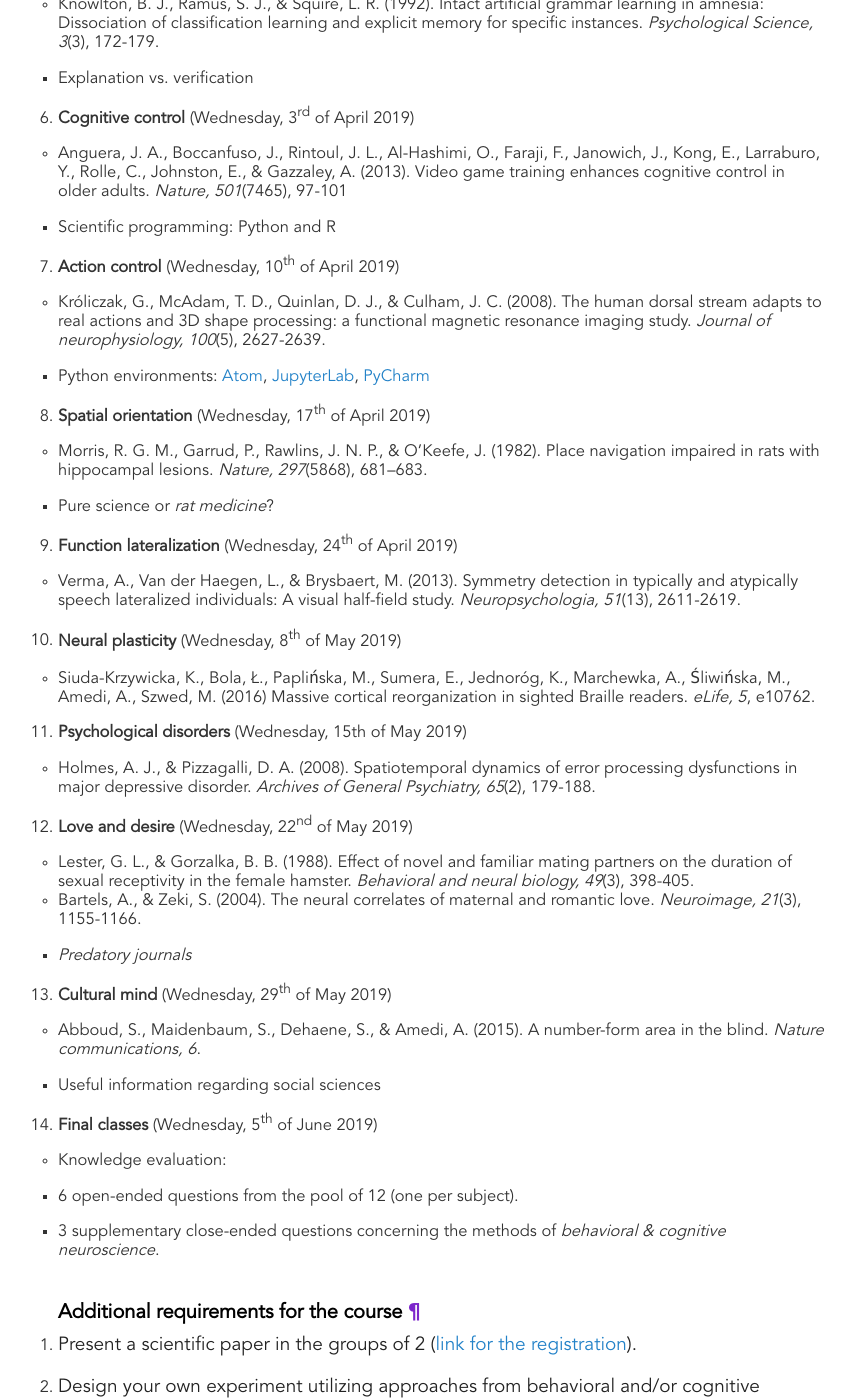
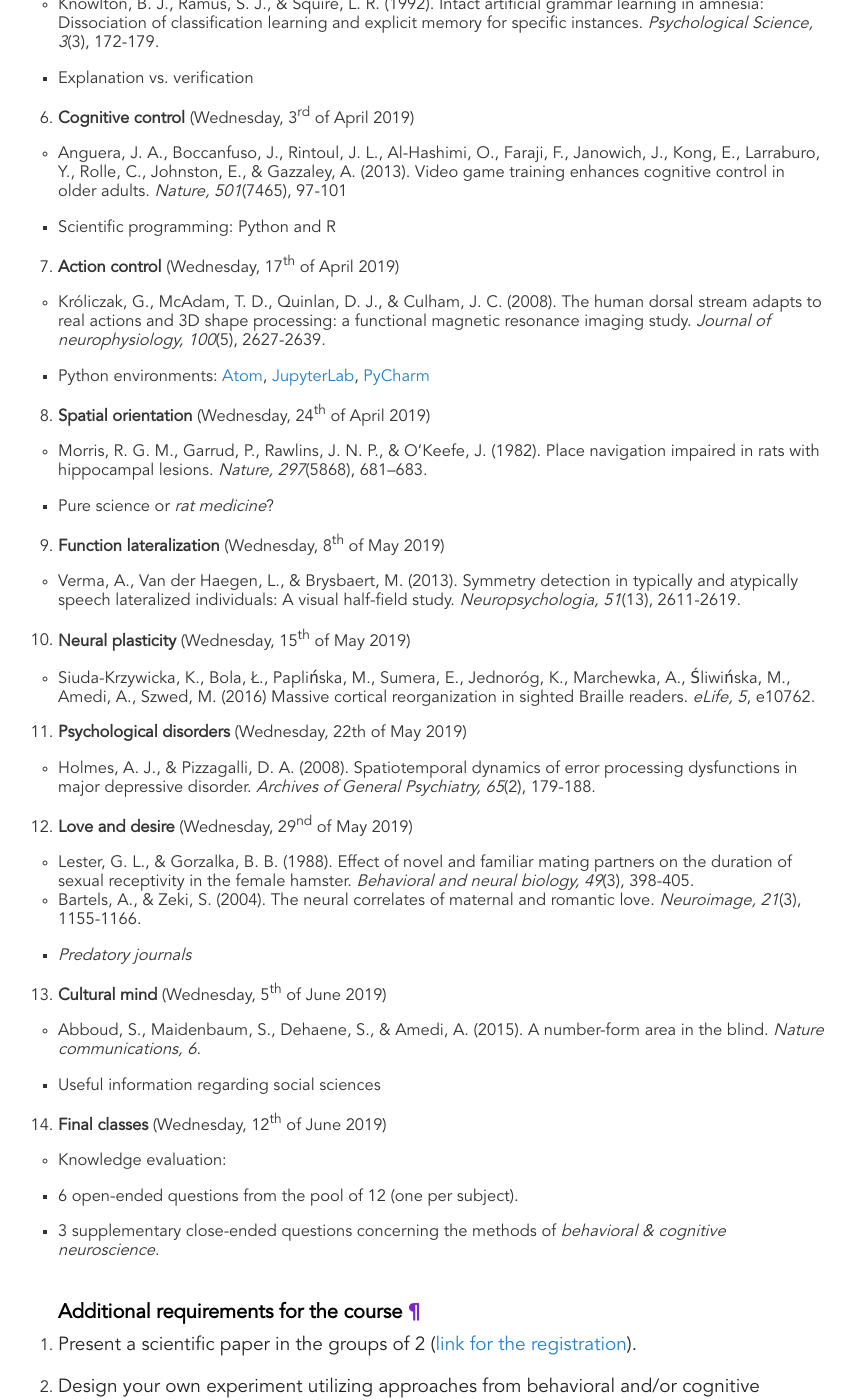
Before and after one commit to mikbuch/mikbuch.github.io, a Jekyll site: the page built from didactics.md, in a window 1280 px wide and 1400 px high, scrolled down 1171 px. Shown: the whole window, without its empty margins (198-1053 px from the left). Built offline with Jekyll 4.4.1, drawn with Linux system fonts in a browser that asks for light colours.

```diff
--- a/didactics.md
+++ b/didactics.md
@@ -38,33 +38,33 @@ title: Didactics
     * Anguera, J. A., Boccanfuso, J., Rintoul, J. L., Al-Hashimi, O., Faraji, F., Janowich, J., Kong, E., Larraburo, Y., Rolle, C., Johnston, E., & Gazzaley, A. (2013). Video game training enhances cognitive control in older adults. _Nature, 501_(7465), 97-101
         * Scientific programming: Python and R
 
-7. __Action control__ (Wednesday, 10<sup>th</sup> of April 2019)
+7. __Action control__ (Wednesday, 17<sup>th</sup> of April 2019)
     * Króliczak, G., McAdam, T. D., Quinlan, D. J., & Culham, J. C. (2008). The human dorsal stream adapts to real actions and 3D shape processing: a functional magnetic resonance imaging study. _Journal of neurophysiology, 100_(5), 2627-2639.
         * Python environments: [Atom](https://atom.io/), [JupyterLab](https://github.com/jupyterlab/jupyterlab), [PyCharm](https://www.jetbrains.com/pycharm/)
 
-8. __Spatial orientation__ (Wednesday, 17<sup>th</sup> of April 2019)
+8. __Spatial orientation__ (Wednesday, 24<sup>th</sup> of April 2019)
     * Morris, R. G. M., Garrud, P., Rawlins, J. N. P., & O’Keefe, J. (1982). Place navigation impaired in rats with hippocampal lesions. _Nature, 297_(5868), 681–683.
         * Pure science or _rat medicine_?
 
-9. __Function lateralization__ (Wednesday, 24<sup>th</sup> of April 2019)
+9. __Function lateralization__ (Wednesday, 8<sup>th</sup> of May 2019)
     * Verma, A., Van der Haegen, L., & Brysbaert, M. (2013). Symmetry detection in typically and atypically speech lateralized individuals: A visual half-field study. _Neuropsychologia, 51_(13), 2611-2619.
 
-10. __Neural plasticity__ (Wednesday, 8<sup>th</sup> of May 2019)
+10. __Neural plasticity__ (Wednesday, 15<sup>th</sup> of May 2019)
     * Siuda-Krzywicka, K., Bola, Ł., Paplińska, M., Sumera, E., Jednoróg, K., Marchewka, A., Śliwińska, M., Amedi, A., Szwed, M. (2016) Massive cortical reorganization in sighted Braille readers. _eLife, 5_, e10762.
 
-11. __Psychological disorders__ (Wednesday, 15th of May 2019)
+11. __Psychological disorders__ (Wednesday, 22th of May 2019)
     * Holmes, A. J., & Pizzagalli, D. A. (2008). Spatiotemporal dynamics of error processing dysfunctions in major depressive disorder. _Archives of General Psychiatry, 65_(2), 179-188.
 
-12. __Love and desire__ (Wednesday, 22<sup>nd</sup> of May 2019)
+12. __Love and desire__ (Wednesday, 29<sup>nd</sup> of May 2019)
     * Lester, G. L., & Gorzalka, B. B. (1988). Effect of novel and familiar mating partners on the duration of sexual receptivity in the female hamster. _Behavioral and neural biology, 49_(3), 398-405.
     * Bartels, A., & Zeki, S. (2004). The neural correlates of maternal and romantic love. _Neuroimage, 21_(3), 1155-1166.
         * _Predatory journals_
 
-13. __Cultural mind__ (Wednesday, 29<sup>th</sup> of May 2019)
+13. __Cultural mind__ (Wednesday, 5<sup>th</sup> of June 2019)
     * Abboud, S., Maidenbaum, S., Dehaene, S., & Amedi, A. (2015). A number-form area in the blind. _Nature communications, 6_.
         * Useful information regarding social sciences
 
-14. __Final classes__ (Wednesday, 5<sup>th</sup> of June 2019)
+14. __Final classes__ (Wednesday, 12<sup>th</sup> of June 2019)
     * Knowledge evaluation:
         * 6 open-ended questions from the pool of 12 (one per subject).
         * + 3 supplementary close-ended questions concerning the methods of _behavioral & cognitive neuroscience_.
```
Also changed, not shown: other parts of didactics.md (+1 -1 lines).
